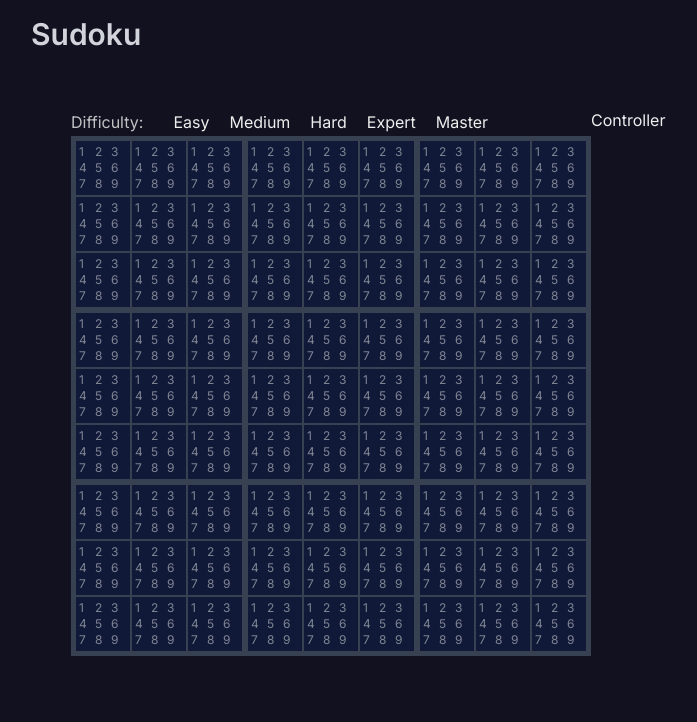
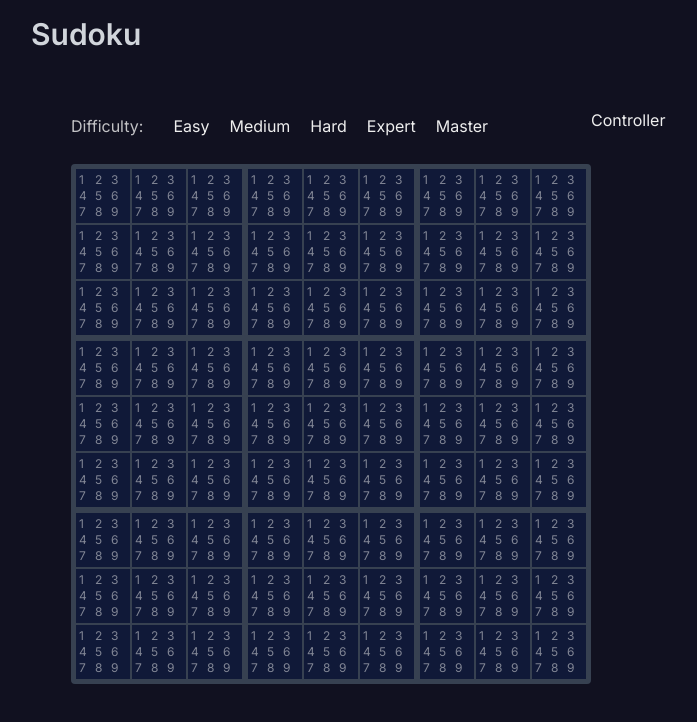
Before and after one commit to sebakthapa/sudoku, a Next.js app: page / in a window 1280 px wide. Shown: the top 722 px of the page, without its empty margins (9-706 px from the left). Built offline with nearby package versions, Linux system fonts and the light colour scheme.

Commit message:
REFACTOR:  Refactored code for Board, BoardHeader, BoardInput, and Button components

```diff
--- a/src/components/board/Board.tsx
+++ b/src/components/board/Board.tsx
@@ -6,6 +6,7 @@ import { BoardContext } from "@/contexts/boardContext";
 import { useContext, useEffect, useState } from "react";
 import { boardContextType } from "@/types/boardContext.type";
 import { includesSubArray } from "@/utils/arrayMethods.utils";
+import { getCellsRange } from "@/utils/board.utils";
 
 const Board = () => {
   const { boardData, selectedCellLocation } = useContext(
@@ -15,40 +16,7 @@ const Board = () => {
   const [rangeCells, setRangeCells] = useState<number[][]>([]);
 
   useEffect(() => {
-    // console.log(boardData);
-    const [boxIndex, cellIndex] = selectedCellLocation;
-    const rangeArray = [];
-
-    // add all the cells of the box to which selected cell belongs
-    for (let i = 0; i < 9; i++) {
-      rangeArray.push([boxIndex, i]);
-    }
-
-    // add cells occuring in horizontal line
-    {
-      const startBoxIdx = boxIndex - (boxIndex % 3);
-      const startCellIdx = cellIndex - (cellIndex % 3);
-      for (let i = 0; i < 3; i++) {
-        for (let j = 0; j < 3; j++) {
-          rangeArray.push([startBoxIdx + i, startCellIdx + j]);
-        }
-      }
-    }
-
-    // add cells occuring in horizontal line
-    {
-      const startBoxIdx = boxIndex % 3;
-      const startCellIdx = cellIndex % 3;
-      for (let i = 0; i < 3; i++) {
-        for (let j = 0; j < 3; j++) {
-          rangeArray.push([startBoxIdx + 3 * i, startCellIdx + 3 * j]);
-        }
-      }
-    }
-
-    console.log(includesSubArray(rangeArray, [0, 1]));
-
-    setRangeCells(rangeArray);
+    setRangeCells(getCellsRange(selectedCellLocation));
   }, [selectedCellLocation]);
 
   return (
@@ -56,7 +24,7 @@ const Board = () => {
       <div className="left">
         <BoardHeader />
 
-        <div className="board grid grid-cols-3 grid-rows-3 w-fit border-collapse border-2 border-gray-700 ">
+        <div className="board grid grid-cols-3 grid-rows-3 w-fit border-collapse border-2 border-gray-700 rounded mt-5">
           {boardData?.map((box: any, boxNumber: number) => {
             return (
               <div
@@ -68,9 +36,6 @@ const Board = () => {
                   if (selectedCellLocation) {
                     const [s1, s2] = selectedCellLocation; //selectedCellLocation boxIndex, cellIndex
                     const selectedCellValue = boardData[s1][s2];
-                    console.log(
-                      includesSubArray(rangeCells, [boxNumber, cellNumber]),
-                    );
 
                     if (selectedCellValue && cell == selectedCellValue) {
                       bg = "bg-sky-800";
--- a/src/components/board/BoardHeader.tsx
+++ b/src/components/board/BoardHeader.tsx
@@ -1,3 +1,4 @@
+import { difficultyLevels } from "@/configs/board.config";
 import Button from "./Button";
 
 const BoardHeader = () => {
@@ -5,11 +6,9 @@ const BoardHeader = () => {
     <div className="level-header flex items-center gap-5">
       <p className="opacity-80">Difficulty:</p>
       <div className="board__buttonContainer flex">
-        <Button>Easy</Button>
-        <Button>Medium</Button>
-        <Button>Hard</Button>
-        <Button>Expert</Button>
-        <Button>Master</Button>
+        {difficultyLevels.map((lvl, idx) => {
+          return <Button key={idx}>{lvl.name}</Button>;
+        })}
       </div>
     </div>
   );
--- a/src/components/board/Button.tsx
+++ b/src/components/board/Button.tsx
@@ -7,7 +7,7 @@ interface props {
 
 const Button = ({ children }: props) => {
   return (
-    <button className="border-2 border-transparent hover:border-gray-700 px-2 py-1/2 rounded transition">
+    <button className="border-2 border-transparent hover:border-gray-700 px-2 py-1 rounded transition">
       {children}
     </button>
   );
--- /dev/null
+++ b/src/configs/board.config.ts
@@ -0,0 +1,9 @@
+export const difficultyLevels = [
+  {
+    name: "Easy",
+  },
+  { name: "Medium" },
+  { name: "Hard" },
+  { name: "Expert" },
+  { name: "Master" },
+];
--- /dev/null
+++ b/src/utils/board.utils.ts
@@ -0,0 +1,35 @@
+export const getCellsRange = (location: [number, number]): number[][] => {
+  const [boxIndex, cellIndex] = location;
+  const rangeArray = [];
+
+  // add all the cells of the box to which selected cell belongs
+  for (let i = 0; i < 9; i++) {
+    rangeArray.push([boxIndex, i]);
+  }
+
+  // add cells occuring in horizontal line
+  {
+    const startBoxIdx = boxIndex - (boxIndex % 3);
+    const startCellIdx = cellIndex - (cellIndex % 3);
+    for (let i = 0; i < 3; i++) {
+      for (let j = 0; j < 3; j++) {
+        rangeArray.push([startBoxIdx + i, startCellIdx + j]);
+      }
+    }
+  }
+
+  // add cells occuring in horizontal line
+  {
+    const startBoxIdx = boxIndex % 3;
+    const startCellIdx = cellIndex % 3;
+    for (let i = 0; i < 3; i++) {
+      for (let j = 0; j < 3; j++) {
+        rangeArray.push([startBoxIdx + 3 * i, startCellIdx + 3 * j]);
+      }
+    }
+  }
+
+  return rangeArray;
+};
+
+export const generatePuzzle = () => {};
```
Also changed, not shown: src/components/board/BoardInput.tsx (+2 -11 lines).
